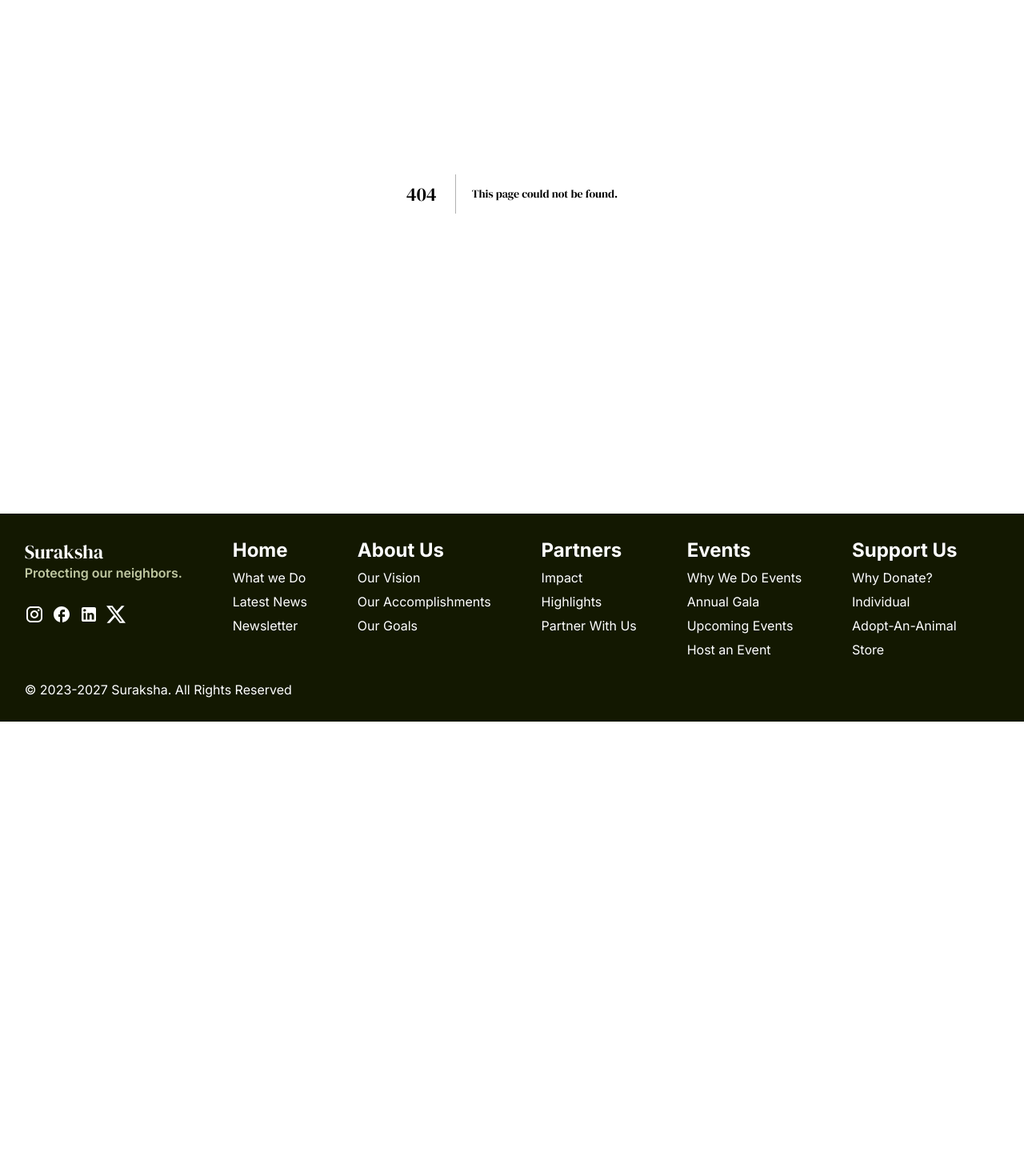
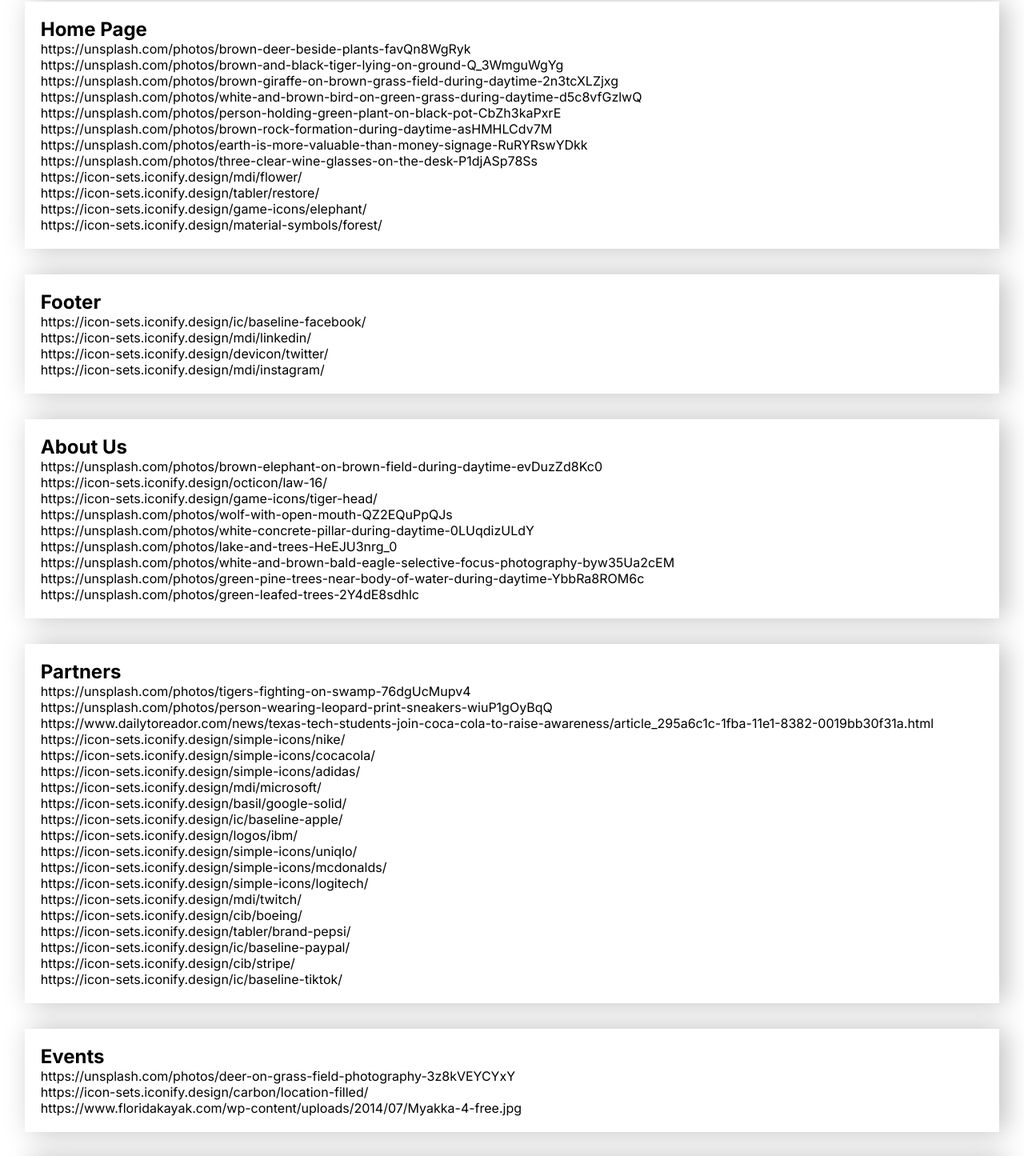
Before and after one commit to Achintya72/suraksha, a Next.js app: page /sources in a window 1280 px wide. Before the commit this address had no page. Shown: the part 158-1603 px from the top of the page at 80% size. Before the commit the page ends 1060 px from the top, so only its background shows below. Built offline with nearby package versions, Linux system fonts and the light colour scheme.

Commit message:
Footer and Sources

```diff
--- /dev/null
+++ b/src/app/sources/page.jsx
@@ -0,0 +1,82 @@
+import classNames from "@/hooks/classnames";
+import styles from "./sources.module.css";
+
+
+export default function Sources() {
+    return (
+        <section className={classNames(styles.sources, "layout")} id="Sources">
+            <PageCard name="Home Page">
+                <p>https://unsplash.com/photos/brown-deer-beside-plants-favQn8WgRyk</p>
+                <p>https://unsplash.com/photos/brown-and-black-tiger-lying-on-ground-Q_3WmguWgYg</p>
+                <p>https://unsplash.com/photos/brown-giraffe-on-brown-grass-field-during-daytime-2n3tcXLZjxg</p>
+                <p>https://unsplash.com/photos/white-and-brown-bird-on-green-grass-during-daytime-d5c8vfGzlwQ</p>
+                <p>https://unsplash.com/photos/person-holding-green-plant-on-black-pot-CbZh3kaPxrE</p>
+                <p>https://unsplash.com/photos/brown-rock-formation-during-daytime-asHMHLCdv7M</p>
+                <p>https://unsplash.com/photos/earth-is-more-valuable-than-money-signage-RuRYRswYDkk</p>
+                <p>https://unsplash.com/photos/three-clear-wine-glasses-on-the-desk-P1djASp78Ss</p>
+                <p>https://icon-sets.iconify.design/mdi/flower/</p>
+                <p>https://icon-sets.iconify.design/tabler/restore/</p>
+                <p>https://icon-sets.iconify.design/game-icons/elephant/</p>
+                <p>https://icon-sets.iconify.design/material-symbols/forest/</p>
+
+            </PageCard>
+            <PageCard name="Footer">
+                <p>https://icon-sets.iconify.design/ic/baseline-facebook/</p>
+                <p>https://icon-sets.iconify.design/mdi/linkedin/</p>
+                <p>https://icon-sets.iconify.design/devicon/twitter/</p>
+                <p>https://icon-sets.iconify.design/mdi/instagram/</p>
+            </PageCard>
+            <PageCard name="About Us">
+                <p>https://unsplash.com/photos/brown-elephant-on-brown-field-during-daytime-evDuzZd8Kc0</p>
+                <p>https://icon-sets.iconify.design/octicon/law-16/</p>
+                <p>https://icon-sets.iconify.design/game-icons/tiger-head/</p>
+                <p>https://unsplash.com/photos/wolf-with-open-mouth-QZ2EQuPpQJs</p>
+                <p>https://unsplash.com/photos/white-concrete-pillar-during-daytime-0LUqdizULdY</p>
+                <p>https://unsplash.com/photos/lake-and-trees-HeEJU3nrg_0</p>
+                <p>https://unsplash.com/photos/white-and-brown-bald-eagle-selective-focus-photography-byw35Ua2cEM </p>
+                <p>https://unsplash.com/photos/green-pine-trees-near-body-of-water-during-daytime-YbbRa8ROM6c </p>
+                <p>https://unsplash.com/photos/green-leafed-trees-2Y4dE8sdhlc </p>
+            </PageCard>
+
+            <PageCard name="Partners">
+                <p>https://unsplash.com/photos/tigers-fighting-on-swamp-76dgUcMupv4</p>
+                <p>https://unsplash.com/photos/person-wearing-leopard-print-sneakers-wiuP1gOyBqQ</p>
+                <p>https://www.dailytoreador.com/news/texas-tech-students-join-coca-cola-to-raise-awareness/article_295a6c1c-1fba-11e1-8382-0019bb30f31a.html</p>
+                <p>https://icon-sets.iconify.design/simple-icons/nike/</p>
+                <p>https://icon-sets.iconify.design/simple-icons/cocacola/</p>
+                <p>https://icon-sets.iconify.design/simple-icons/adidas/</p>
+                <p>https://icon-sets.iconify.design/mdi/microsoft/</p>
+                <p>https://icon-sets.iconify.design/basil/google-solid/</p>
+                <p>https://icon-sets.iconify.design/ic/baseline-apple/</p>
+                <p>https://icon-sets.iconify.design/logos/ibm/</p>
+                <p>https://icon-sets.iconify.design/simple-icons/uniqlo/</p>
+                <p>https://icon-sets.iconify.design/simple-icons/mcdonalds/</p>
+                <p>https://icon-sets.iconify.design/simple-icons/logitech/</p>
+                <p>https://icon-sets.iconify.design/mdi/twitch/</p>
+                <p>https://icon-sets.iconify.design/cib/boeing/</p>
+                <p>https://icon-sets.iconify.design/tabler/brand-pepsi/</p>
+                <p>https://icon-sets.iconify.design/ic/baseline-paypal/</p>
+                <p>https://icon-sets.iconify.design/cib/stripe/</p>
+                <p>https://icon-sets.iconify.design/ic/baseline-tiktok/</p>
+            </PageCard>
+            <PageCard name="Events">
+                <p>https://unsplash.com/photos/deer-on-grass-field-photography-3z8kVEYCYxY</p>
+                <p>https://icon-sets.iconify.design/carbon/location-filled/</p>
+                <p>https://www.floridakayak.com/wp-content/uploads/2014/07/Myakka-4-free.jpg</p>
+            </PageCard>
+            <PageCard name="Store">
+                <p>https://unsplash.com/photos/gray-rhinoceros-in-the-middle-of-brown-bare-bushes-tVobOsLSZvs</p>
+                <p>https://icon-sets.iconify.design/bxs/cart-add/</p>
+                <p>https://unsplash.com/photos/pride-of-lion-on-field-L4-BDd01wmM</p>
+            </PageCard>
+        </section>
+    )
+}
+
+
+const PageCard = ({ name, children }) => (
+    <div className={styles.card}>
+        <h6>{name}</h6>
+        {children}
+    </div>
+);
--- /dev/null
+++ b/src/app/sources/sources.module.css
@@ -0,0 +1,16 @@
+.sources {
+    width: 100%;
+    box-sizing: border-box;
+    padding-top: 10rem;
+    display: flex;
+    flex-direction: column;
+    gap: 2rem;
+    padding-bottom: 4rem;
+}
+
+.card {
+    padding: 20px;
+    box-sizing: border-box;
+    background-color: white;
+    box-shadow: 8px 0px 32px rgba(0,0,0,0.25);
+}
--- a/src/components/Footer/footer.module.css
+++ b/src/components/Footer/footer.module.css
@@ -1,5 +1,5 @@
 .footer {
-    background-color: var(--clr-green-dark);
+    background-color: var(--clr-green-medium);
     color: white;
     padding: var(--margin) 0px;
 }
--- a/src/components/Footer/index.jsx
+++ b/src/components/Footer/index.jsx
@@ -51,6 +51,7 @@ export default function Footer() {
             </div>
             <div className="layout">
                 <p className={styles.copyright}>© 2023-2027 Suraksha. All Rights Reserved</p>
+                <Link href="/sources">Sources</Link>
             </div>
         </footer>
     )
```
